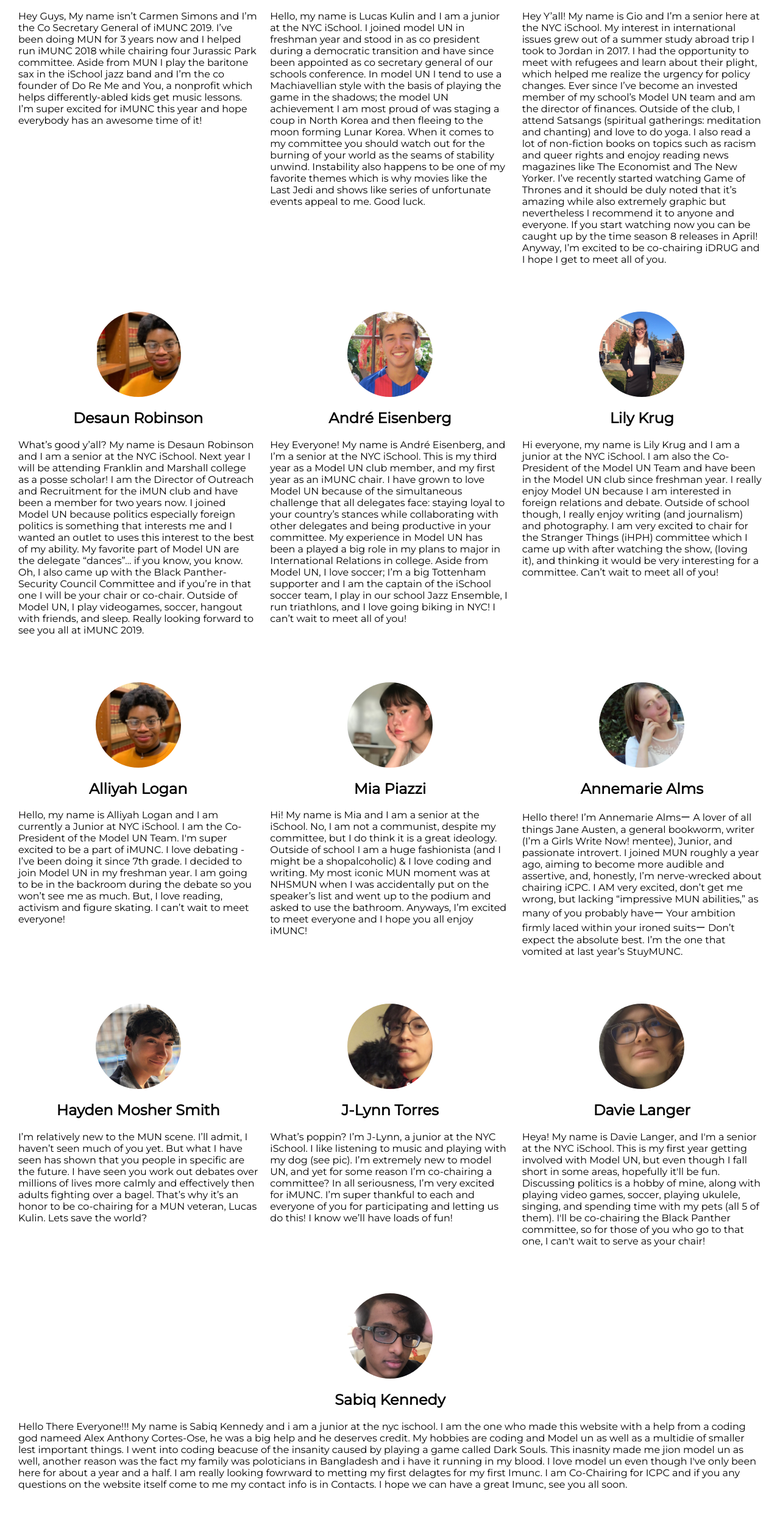
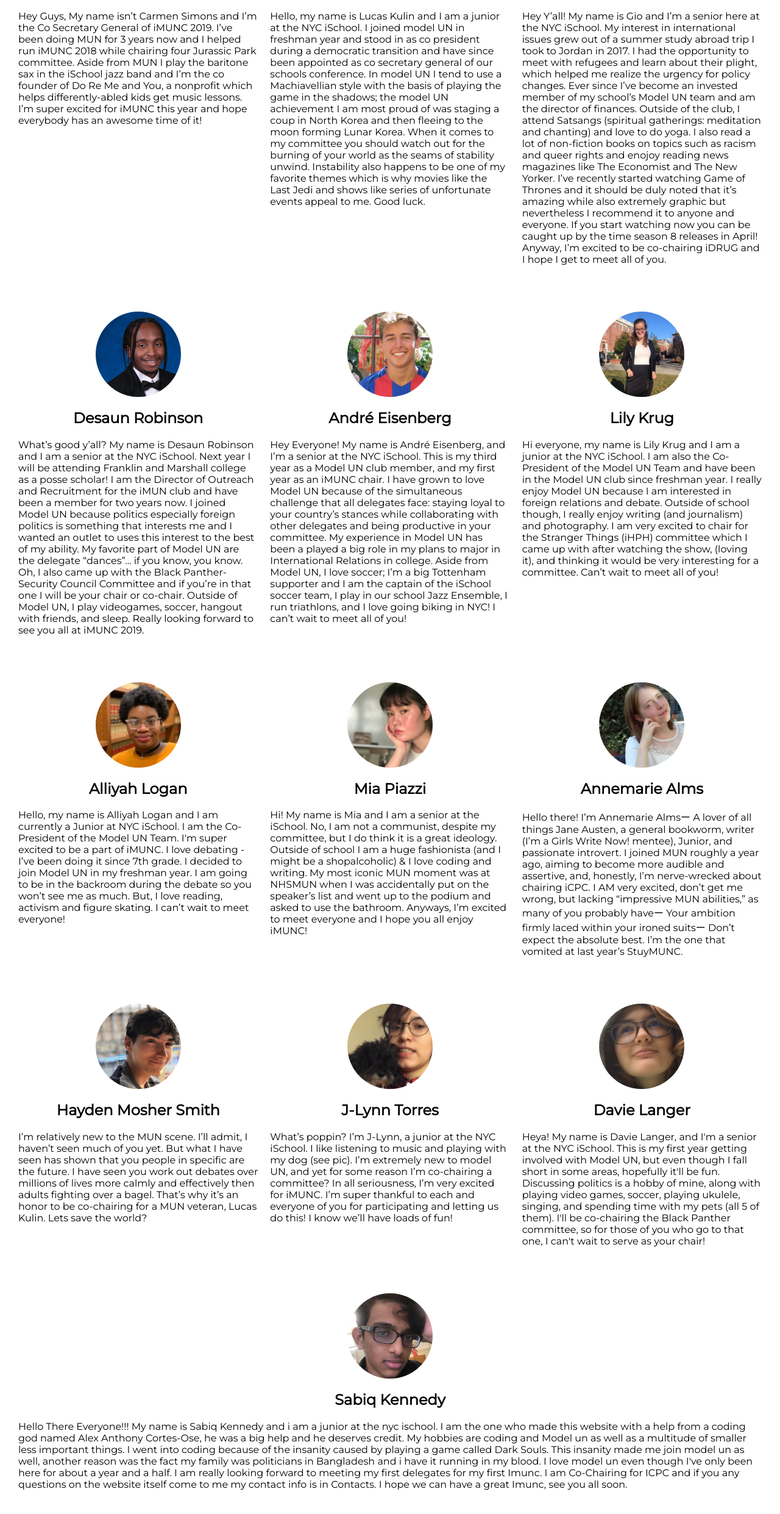
Before and after one commit to NYCiSchoolMUN/NYCiSchoolMUN.github.io, a plain HTML site: page team.html in a window 1280 px wide. Shown: the part 285-2768 px from the top of the page at 61% size. Drawn offline with Linux system fonts and the light colour scheme; grey boxes are pictures that could not be loaded.

Commit message:
Spelling errors

```diff
--- a/team.html
+++ b/team.html
@@ -37,7 +37,7 @@
 		</div>
 		<div class="row">
 			<div class="bio">
-				<div class="profile-img"><img style="height: 200px; margin-top: -20px; margin-left: 0px" src="assets/img/Alliyah.jpg"/></div>
+				<div class="profile-img"><img style="height: 200px; margin-top: -20px; margin-left: 0px" src="assets/img/Desaun.jpg"/></div>
 				<h2 class="name">Desaun Robinson</h2>
 				<p class="desc">What’s good y’all? My name is Desaun Robinson and I am a senior at the NYC iSchool. Next year I will be attending Franklin and Marshall college as a posse scholar! I am the Director of Outreach and Recruitment for the iMUN club and have been a member for two years now. I joined Model UN because politics especially foreign politics is something that interests me and I wanted an outlet to uses this interest to the best of my ability. My favorite part of Model UN are the delegate “dances”... if you know, you know. Oh, I also came up with the Black Panther-Security Council Committee and if you’re in that one I will be your chair or co-chair. Outside of Model UN, I play videogames, soccer, hangout with friends, and sleep. Really looking forward to see you all at iMUNC 2019. </p>
 			</div>
@@ -90,7 +90,7 @@
 			<div class="bio">
 				<div class="profile-img"><img style="height: 200px; margin-top: 0px; margin-left: -10px" src="assets/img/Sabiq.jpg"/></div>
 				<h2 class="name">Sabiq Kennedy</h2>
-				<p class="desc">Hello There Everyone!!! My name is Sabiq Kennedy and i am a junior at the nyc ischool. I am the one who made this website with a help from a coding god nameed Alex Anthony Cortes-Ose, he was a big help and he deserves credit. My hobbies are coding and Model un as well as a multidie of smaller lest important things. I went into coding beacuse of the insanity caused by playing a game called Dark Souls. This inasnity made me jion model un as well, another reason was the fact my family was poloticians in Bangladesh and i have it running in my blood. I love model un even though I've only been here for about a year and a half. I am really looking fowrward to metting my first delagtes for my first Imunc. I am Co-Chairing for ICPC and if you any questions on the website itself come to me my contact info is in Contacts. I hope we can have a great Imunc, see you all soon. </p>
+				<p class="desc">Hello There Everyone!!! My name is Sabiq Kennedy and i am a junior at the nyc ischool. I am the one who made this website with a help from a coding god named Alex Anthony Cortes-Ose, he was a big help and he deserves credit. My hobbies are coding and Model un as well as a multitude of smaller less important things. I went into coding because of the insanity caused by playing a game called Dark Souls. This insanity made me join model un as well, another reason was the fact my family was politicians in Bangladesh and i have it running in my blood. I love model un even though I've only been here for about a year and a half. I am really looking forward to meeting my first delegates for my first Imunc. I am Co-Chairing for ICPC and if you any questions on the website itself come to me my contact info is in Contacts. I hope we can have a great Imunc, see you all soon. </p>
 			</div>
 	</div>
 </body>
```
